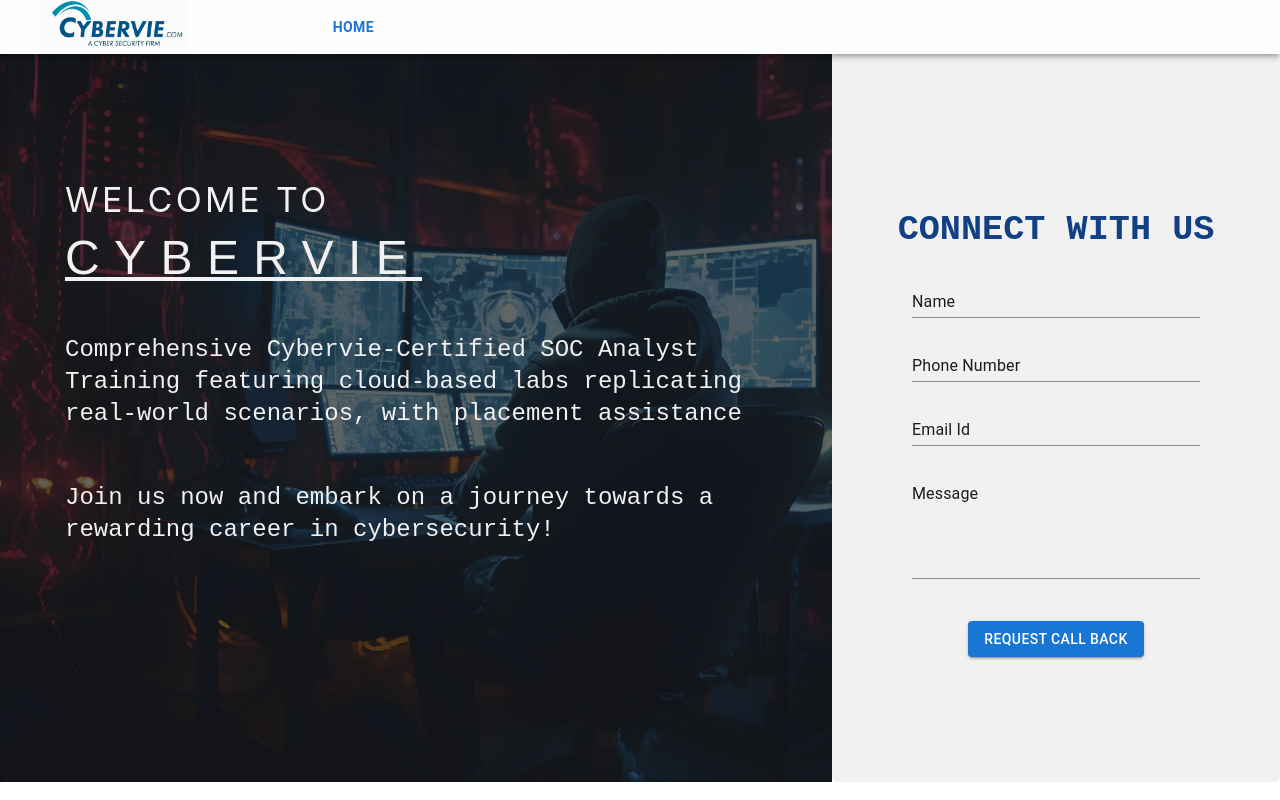
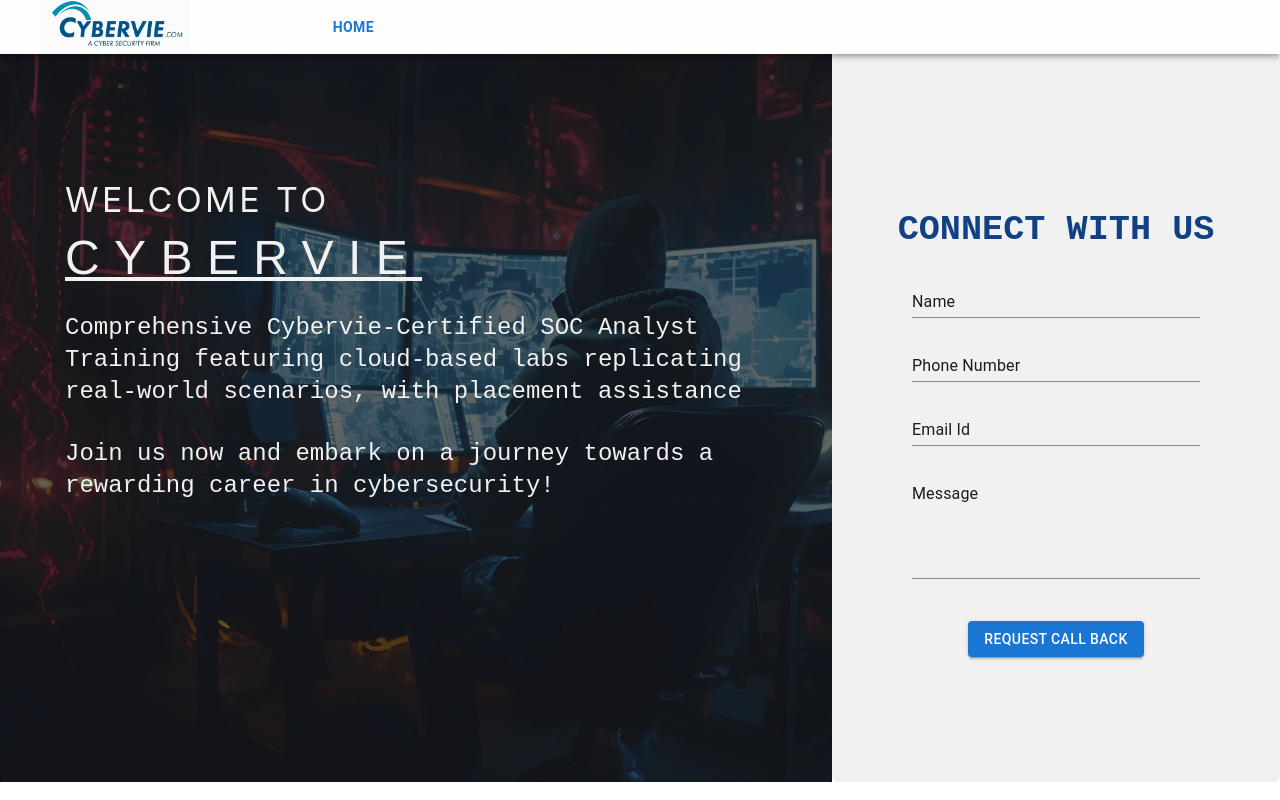
Before and after one commit to Finney-Solomon/cybervie-lead-generations, a React (Create React App) app: page / in a window 1280 px wide. Built offline with nearby package versions, Linux system fonts and the light colour scheme.

Commit message:
08- Mobile View Corrections

```diff
--- a/src/components/DesktopDisplayCard.jsx
+++ b/src/components/DesktopDisplayCard.jsx
@@ -1,14 +1,17 @@
-import React from "react";
+import React, { useState } from "react";
 import Paper from "@mui/material/Paper";
 import Typography from "@mui/material/Typography";
 
 export const DesktopDisplayCard = () => {
+  const [isMobileView, setMobileView] = useState(window.innerWidth <= 640);
+
   return (
     <div
       style={{
         background: "url(/images/backgroundImages.jpg)",
 
-        height: "91vh",
+        height: !isMobileView?"91vh":'75vh',
+
         backgroundSize: "cover",
         backgroundRepeat: "no-repeat",
         overflow: "hidden",
--- a/src/components/LeadForm.jsx
+++ b/src/components/LeadForm.jsx
@@ -23,8 +23,10 @@ export const LeadForm = () => {
     try {
       if (Object.keys(errors).length === 0) {
         console.log("Form data submitted:", data);
+        // https://cybervie-backend.onrender.com/usersLeads/addNewUserLeads
+        //   "http://localhost:5001/usersLeads/addNewUserLeads"
+        const response = await axios.post(
 
-        const response = await axios.post(
           "https://cybervie-backend.onrender.com/usersLeads/addNewUserLeads",
           data
         );
--- a/src/page/HomePage.jsx
+++ b/src/page/HomePage.jsx
@@ -23,7 +23,7 @@ export const HomePage = () => {
         flexDirection: isMobileView ? "column" : "row",
         justifyContent: "space-between",
         width: "100%",
-        height: "100%",
+        // height: "100%",
       }}
     >
       {isMobileView ? (
@@ -37,7 +37,7 @@ export const HomePage = () => {
         </>
       ) : (
         <>
-          <div style={{ minWidth: "65vw", maxWidth: "65%" ,lineHeight:"2"}}>
+          <div style={{ minWidth: "65vw", maxWidth: "65%" }}>
             <DesktopDisplayCard />
           </div>
           <div style={{ minWidth: "35vw", maxWidth: "35%" }}>
```
